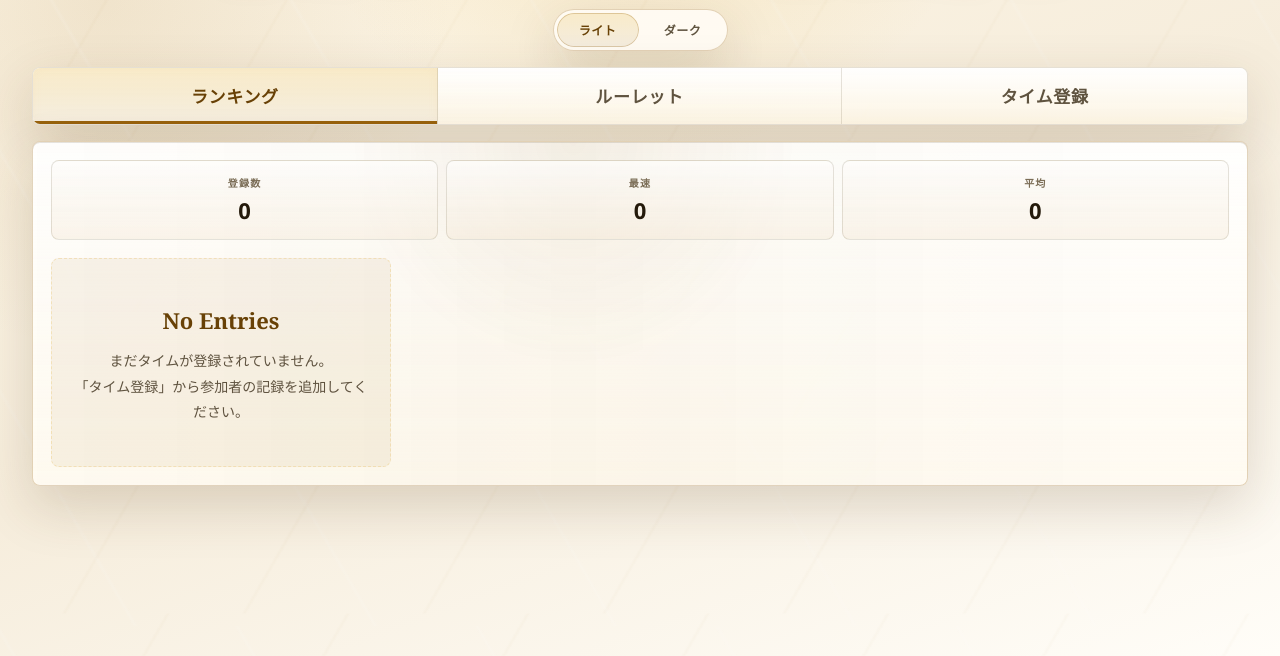
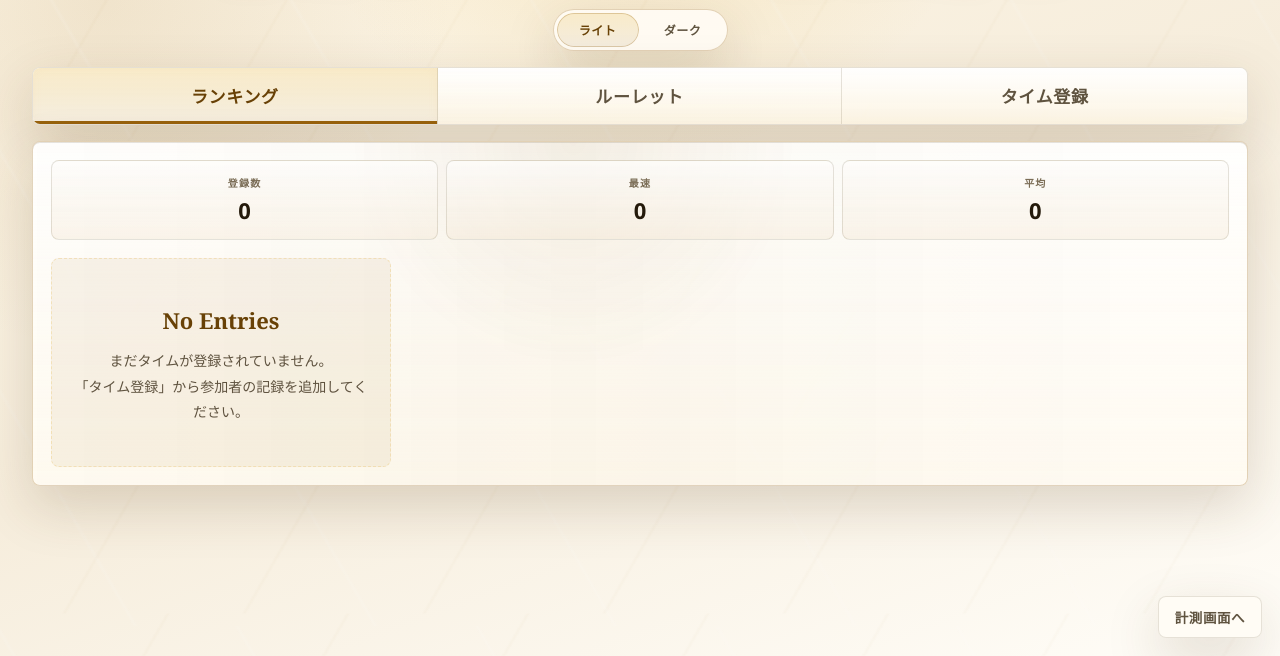
Before and after one commit to OMEGAAA/SPEEDKING, a plain HTML site: page index.html in a window 1280 px wide. Shown: the part 144-800 px from the top of the page. Drawn offline with Linux system fonts and the light colour scheme.

Commit message:
feat: add navigation links between ranking and measurement pages

```diff
--- a/index.html
+++ b/index.html
@@ -1092,6 +1092,36 @@
       transform: translateX(-50%) translateY(0);
     }
 
+    .measure-link {
+      position: fixed;
+      right: 18px;
+      bottom: 18px;
+      z-index: 20;
+      display: inline-block;
+      text-decoration: none;
+      background: var(--nav-bg);
+      color: var(--text-dim);
+      border: 1px solid var(--nav-border);
+      border-radius: 8px;
+      padding: 10px 16px;
+      font-size: 13.5px;
+      font-weight: 800;
+      letter-spacing: 0.04em;
+      box-shadow: var(--shadow);
+      backdrop-filter: blur(18px);
+      transition: color 0.2s ease, border-color 0.2s ease;
+    }
+
+    .measure-link:hover {
+      color: var(--text);
+      border-color: var(--accent);
+    }
+
+    .measure-link:focus-visible {
+      outline: 2px solid var(--focus-ring);
+      outline-offset: 2px;
+    }
+
     @media (min-width: 560px) {
       .rank-list {
         display: grid;
@@ -1600,6 +1630,8 @@
   </div>
 
   <div id="toast" class="toast"></div>
+
+  <a class="measure-link" href="witty-display.html">計測画面へ</a>
 
   <script>
     const STORAGE_KEY = 'ranking-app-entries';
```
Also changed, not shown: witty-display.html (+11 -0 lines).
